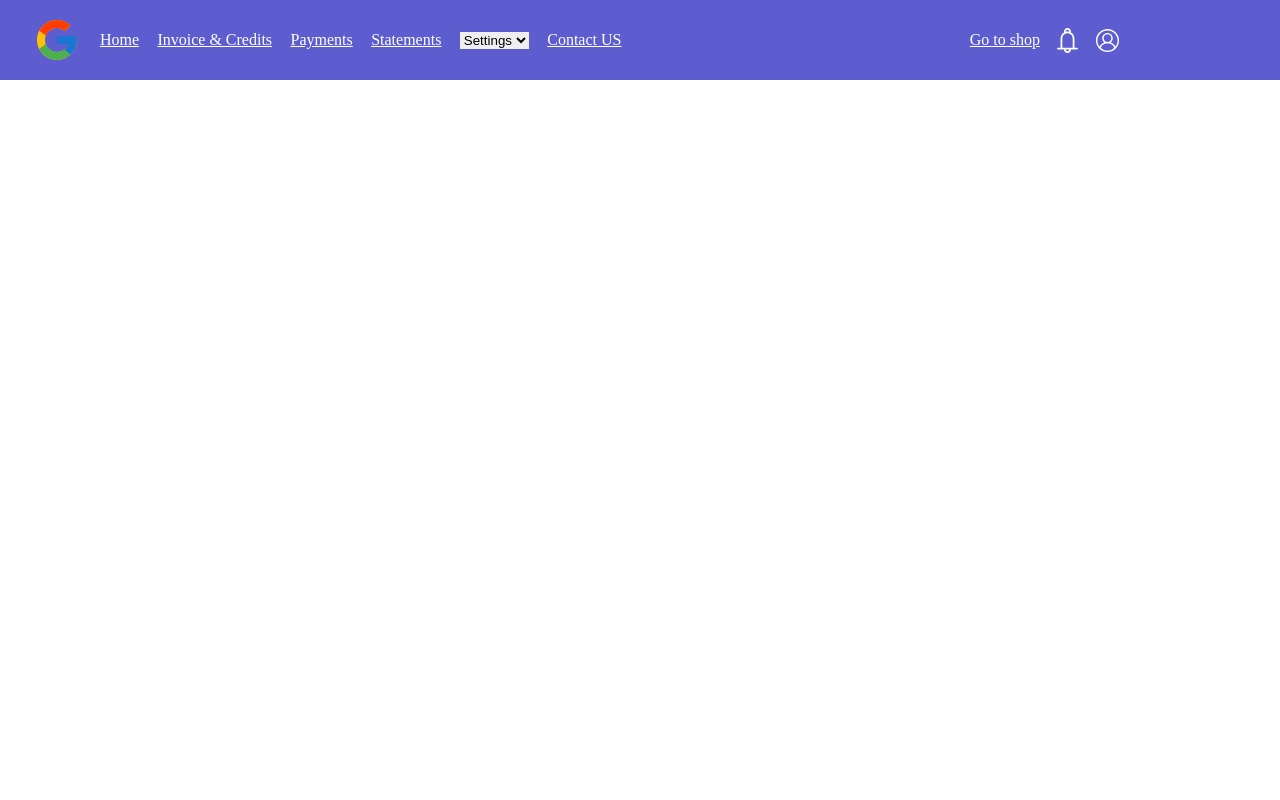
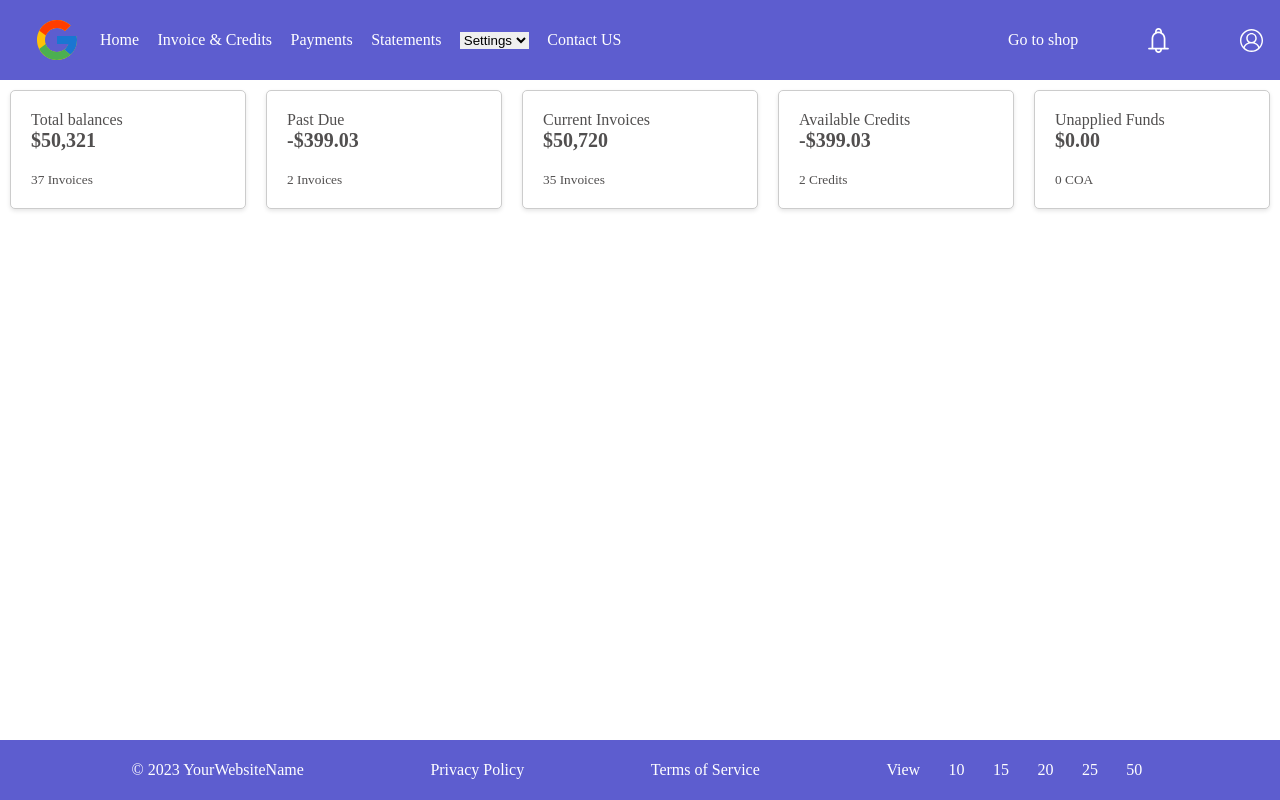
Before and after one commit to pycatchers/website, a plain HTML site: page src/index.html in a window 1280 px wide. Drawn offline with Linux system fonts and the light colour scheme.

Commit message:
cards task

```diff
--- a/css/index.css
+++ b/css/index.css
@@ -1,4 +1,4 @@
-header{
+header {
   background-color: rgb(93, 93, 207);
   height: 10vh;
   display: flex;
@@ -7,23 +7,15 @@ header{
   align-items: center;
 }
 
-body{
-    margin: 0px;
-}
-
-a{
-    color: white;
-}
-
-.header-right{
+.header-right {
   width: 20%;
   display: flex;
   flex-direction: row;
-    justify-content: flex-end;
+  justify-content: space-between;
   align-items: center;
-    margin-right: 10rem;
+  margin-right: 1rem;
 }
-.header-left{
+.header-left {
   /* background-color: blue; */
   display: flex;
   justify-content: space-evenly;
@@ -31,10 +23,89 @@ a{
   width: 50%;
 }
 
-img{
+img {
   margin-left: 15px;
 }
 
-.settings-dropdown{
+.settings-dropdown {
   border-width: 0px;
 }
+
+/* Footer content css */
+footer {
+  background-color: rgb(93, 93, 207);
+  color: white;
+  text-align: center;
+  padding: 5px;
+  position: fixed;
+  bottom: 0;
+  width: 100%;
+}
+
+.footer-content {
+  display: flex;
+  align-items: center;
+  justify-content: space-evenly;
+}
+
+a {
+  color: white;
+  text-decoration: none;
+}
+
+.card-container {
+  display: flex; /* Display the cards in a row */
+  justify-content: space-between; /* Space cards evenly */
+  color: rgb(81, 79, 79);
+}
+
+/* CSS for individual card */
+.card {
+  border: 1px solid #ccc;
+  border-radius: 5px;
+  box-shadow: 0 2px 4px rgba(0, 0, 0, 0.1);
+  padding: 20px;
+  width: 30%; /* Adjust the width as needed */
+  background-color: #fff;
+  margin: 10px; /* Add spacing between cards */
+}
+
+/* CSS for card title */
+.card-title {
+  font-size: 20px;
+  font-weight: bold;
+}
+
+/* CSS for card content */
+.card-content {
+  margin-top: 0px;
+}
+
+/* Style for the page container */
+body {
+  margin: 0;
+  padding: 0;
+}
+
+.content {
+  /* Styles for your main content container */
+  margin: 20px;
+  padding: 20px;
+  color: darkgrey;
+  /* Add any other styles you need for your content */
+}
+
+.page-numbers {
+  position: fixed;
+  bottom: 10px;
+  right: 20px;
+  background-color: #fff;
+  padding: 10px;
+  /* border: 1px solid #ccc; */
+}
+
+.page-numbers span {
+  margin: 0 10px;
+  font-size: 14px;
+  /* Add any other styles you need for your page numbers */
+}
--- a/src/index.html
+++ b/src/index.html
@@ -8,7 +8,7 @@
     <header>
       <!-- header-left side -->
       <div class="header-left">
-                <img src="../assets/icons/google.svg">
+        <img src="../assets/icons/google.svg" />
         <a href="">Home</a>
         <a href="">Invoice & Credits</a>
         <a href="">Payments</a>
@@ -30,9 +30,66 @@
       <!-- header-right-side -->
       <div class="header-right">
         <a href="">Go to shop</a>
-                <img src="../assets/icons/notification.svg" height="25px" width="25px"/>
-                <img src="../assets/icons/profile_icon.svg" height="25px" width="25px"/>
+        <img
+          src="../assets/icons/notification.svg"
+          height="25px"
+          width="25px"
+        />
+        <img
+          src="../assets/icons/profile_icon.svg"
+          height="25px"
+          width="25px"
+        />
       </div>
     </header>
+
+    <div class="card-container">
+      <div class="card">
+        <div class="card-content">Total balances</div>
+        <div class="card-title">$50,321</div>
+        <br />
+        <small>37 Invoices</small>
+      </div>
+      <div class="card">
+        <div class="card-content">Past Due</div>
+        <div class="card-title">-$399.03</div>
+        <br />
+        <small>2 Invoices</small>
+      </div>
+      <div class="card">
+        <div class="card-content">Current Invoices</div>
+        <div class="card-title">$50,720</div>
+        <br />
+        <small>35 Invoices</small>
+      </div>
+      <div class="card">
+        <div class="card-content">Available Credits</div>
+        <div class="card-title">-$399.03</div>
+        <br />
+        <small>2 Credits</small>
+      </div>
+      <div class="card">
+        <div class="card-content">Unapplied Funds</div>
+        <div class="card-title">$0.00</div>
+        <br />
+        <small>0 COA</small>
+      </div>
+    </div>
+
+    <footer>
+      <div class="footer-content">
+        <p>&copy; 2023 YourWebsiteName</p>
+        <p><a href="privacy.html">Privacy Policy</a></p>
+        <p><a href="terms.html">Terms of Service</a></p>
+        <div class="header-right">
+          <span>View</span>
+          <a href="">10</a>
+          <a href="">15</a>
+          <a href="">20</a>
+          <a href="">25</a>
+          <a href="">50</a>
+        </div>
+      </div>
+    </footer>
   </body>
 </html>
```
Lines whose indentation alone changed are shown as unchanged.
